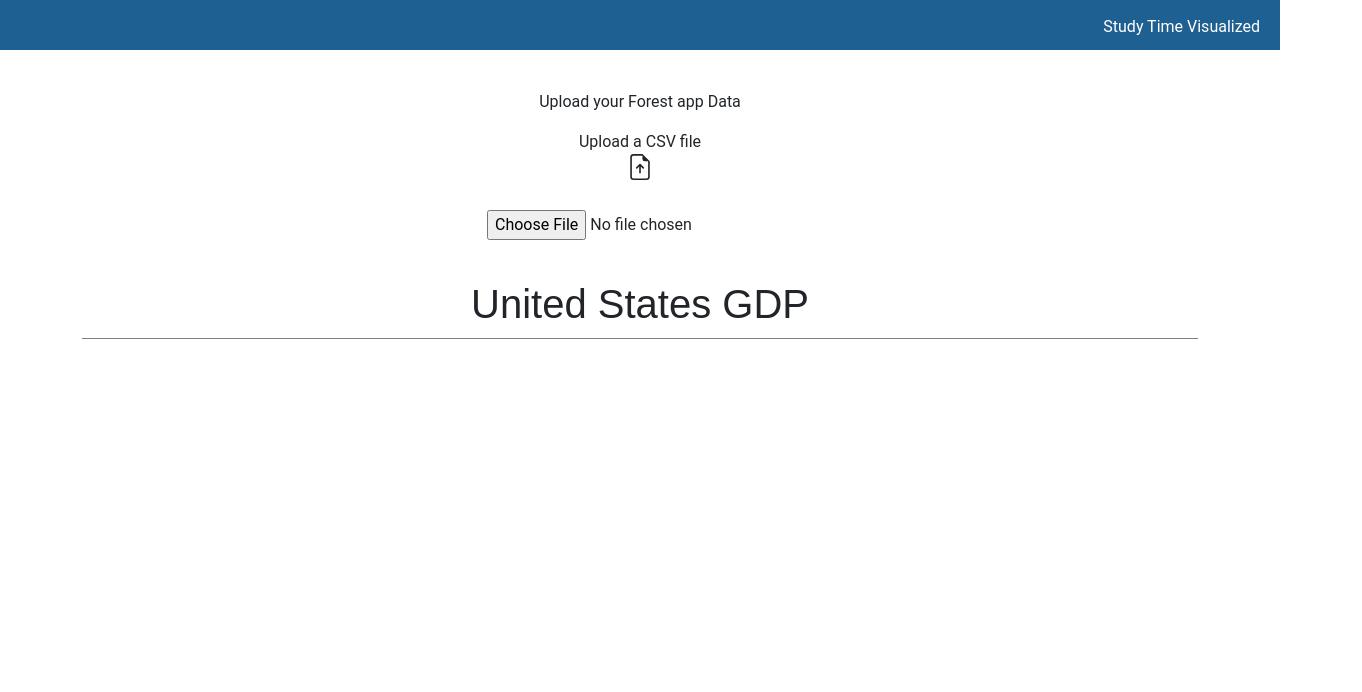
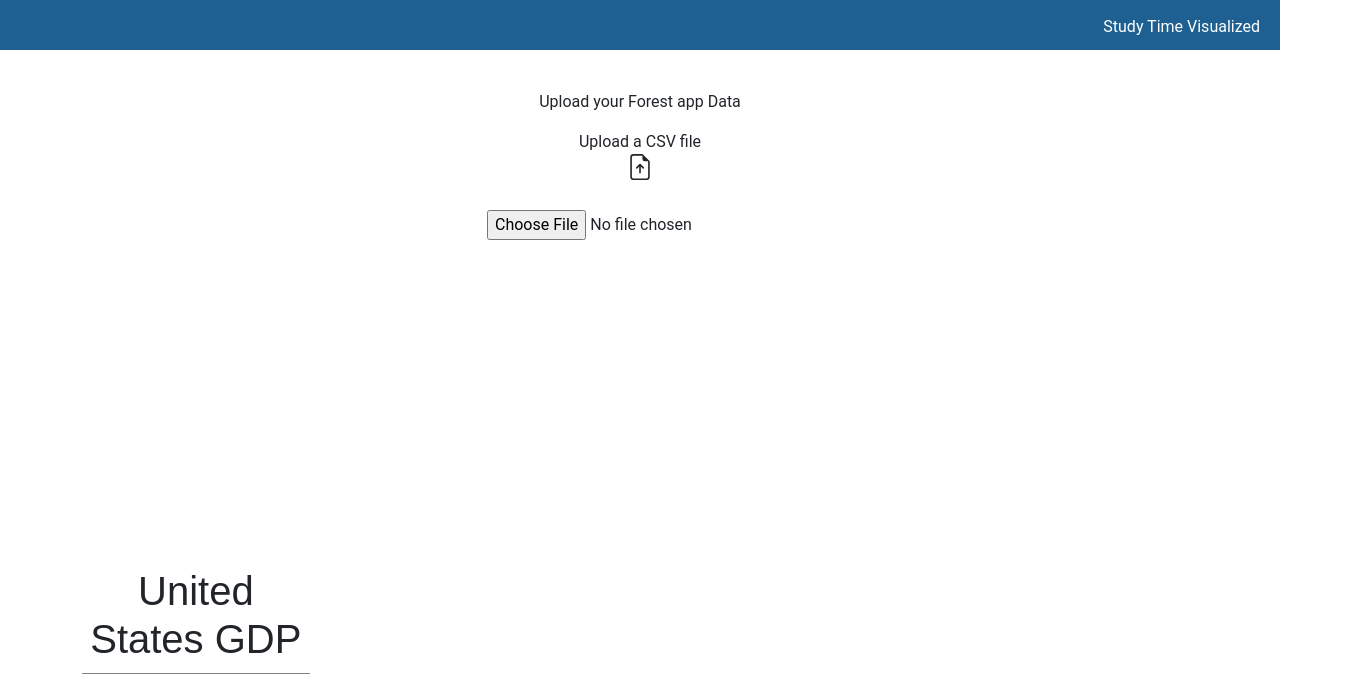
Before and after one commit to kon-rad/forestAppDataViz, a React (Create React App) app in the folder client/: page / in a window 1280 px wide. Shown: the top 692 px of the page, 1362 px wide, since content can reach past the window. Built offline with nearby package versions, Linux system fonts and the light colour scheme; no server answers.

Commit message:
fix css heading, add comments

```diff
--- a/client/src/components/D3Demo.css
+++ b/client/src/components/D3Demo.css
@@ -8,7 +8,7 @@
 }
 
 
-.heading: {
+.heading {
   display: flex;
   align-items: center;
 }
--- a/client/src/components/Table.tsx
+++ b/client/src/components/Table.tsx
@@ -1,6 +1,6 @@
 
 import MaterialTable from "material-table";
-
+// https://github.com/mbrn/material-table
 type A = string[];
 
 type Props = {
```
